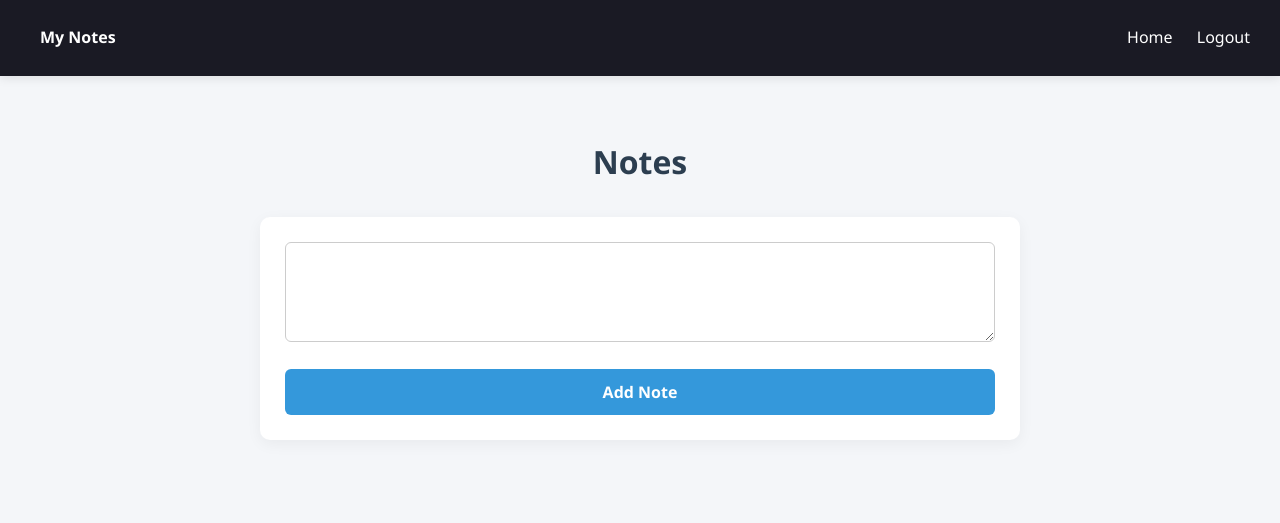
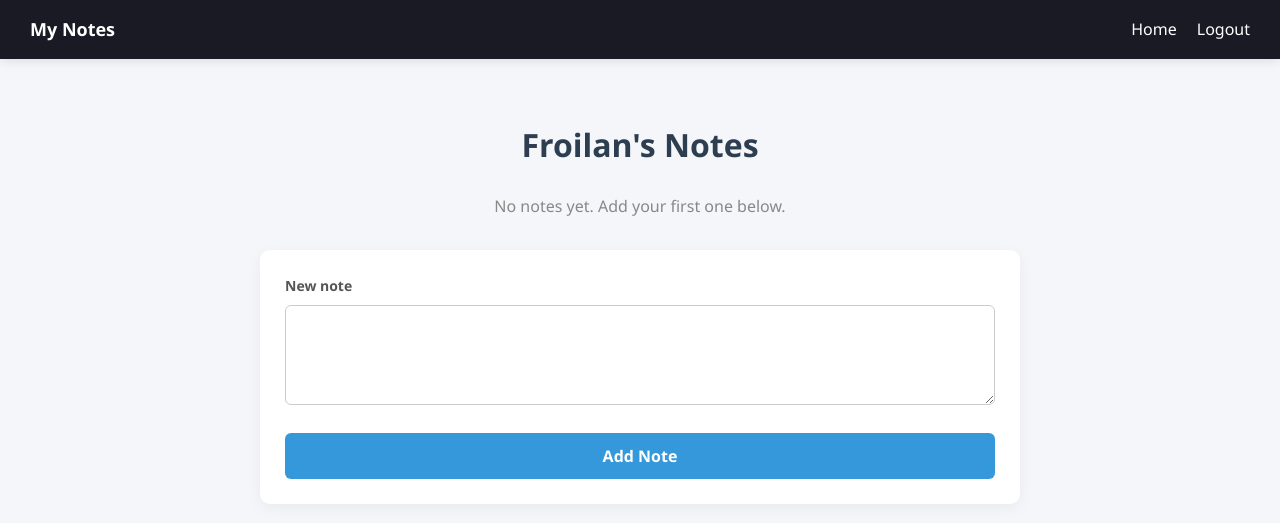
Before and after one commit to ocubillofroilan-dev/my-Authenticated-Notes, a Flask app: page / in a window 1280 px wide. Shown: the top 523 px of the page. Run offline with Flask 3, Linux system fonts and the light colour scheme; a user stored in the database is signed in.

Commit message:
fix: errors before live demo

```diff
--- a/main.py
+++ b/main.py
@@ -1,6 +1,10 @@
+import os
+
 from website import create_app
 
 app = create_app()
 
 if __name__ == '__main__':
-    app.run(debug=True)
+    # Debug mode is handy while developing, but never run it on a public server.
+    # To turn it off:  set FLASK_DEBUG=0  (Windows)  /  export FLASK_DEBUG=0  (Mac/Linux)
+    app.run(debug=os.environ.get('FLASK_DEBUG', '1') == '1')
--- /dev/null
+++ b/requirements.txt
@@ -0,0 +1,4 @@
+Flask>=3.0
+Flask-SQLAlchemy>=3.1
+Flask-Login>=0.6.3
+Flask-WTF>=1.2
--- a/website/static/index.js
+++ b/website/static/index.js
@@ -1,8 +1,51 @@
+// Read the CSRF token that Flask put in the page.
+function getCsrfToken() {
+  const meta = document.querySelector('meta[name="csrf-token"]');
+  return meta ? meta.content : "";
+}
+
 function deleteNote(noteId) {
-    fetch("/delete-note", {
-        method: "POST",
-        body: JSON.stringify({ noteId: Number(noteId) }),
-    }).then((_res) => {
-        window.location.href = "/";
+  if (!confirm("Delete this note?")) return;
+
+  fetch("/delete-note", {
+    method: "POST",
+    headers: {
+      "Content-Type": "application/json",
+      "X-CSRFToken": getCsrfToken(),
+    },
+    body: JSON.stringify({ noteId: Number(noteId) }),
+  })
+    .then((res) => {
+      if (!res.ok) throw new Error("Request failed");
+      window.location.href = "/";
+    })
+    .catch(() => {
+      alert("Could not delete the note. Please refresh the page and try again.");
+    });
+}
+
+document.addEventListener("click", (event) => {
+  // Delete button on a note
+  const deleteButton = event.target.closest("[data-note-id]");
+  if (deleteButton) {
+    deleteNote(deleteButton.dataset.noteId);
+    return;
+  }
+
+  // Close button on a flash message
+  const dismissButton = event.target.closest('[data-dismiss="alert"]');
+  if (dismissButton) {
+    dismissButton.parentElement.remove();
+  }
+});
+
+// Show each note's time in the viewer's own time zone (the server stores UTC).
+document.querySelectorAll("time[data-utc]").forEach((el) => {
+  const date = new Date(el.dataset.utc);
+  if (!isNaN(date)) {
+    el.textContent = date.toLocaleString([], {
+      dateStyle: "medium",
+      timeStyle: "short",
     });
   }
+});
--- a/website/static/main.css
+++ b/website/static/main.css
@@ -11,19 +11,43 @@ body {
     line-height: 1.6;
 }
 
+a {
+    color: #3498db;
+}
+
 .container {
     max-width: 800px;
     margin: 40px auto;
     padding: 20px;
 }
 
+.flash-area {
+    margin-top: 20px;
+    margin-bottom: 0;
+    padding-bottom: 0;
+}
+
+.center {
+    text-align: center;
+}
+
+/* ---------- Navbar ---------- */
 .navbar {
     background-color: #1a1a24;
     padding: 15px 30px;
     display: flex;
     justify-content: space-between;
     align-items: center;
+    flex-wrap: wrap;
+    gap: 8px;
     box-shadow: 0 2px 10px rgba(0, 0, 0, 0.1);
+}
+
+.navbrand {
+    color: #ffffff;
+    text-decoration: none;
+    font-weight: bold;
+    font-size: 18px;
 }
 
 .navdiv {
@@ -43,34 +67,60 @@ body {
     color: #3498db;
 }
 
+/* Logout is a form button (it must be a POST) styled to look like a link */
+.logout-form {
+    background: none;
+    padding: 0;
+    box-shadow: none;
+    border-radius: 0;
+}
+
+.navbutton {
+    background: none;
+    border: none;
+    cursor: pointer;
+    font-size: 16px;
+}
+
+/* ---------- Alerts ---------- */
 .alert {
     border-radius: 6px;
-    margin-bottom: 20px;
+    margin-bottom: 15px;
+    padding: 10px 15px;
     display: flex;
     justify-content: space-between;
     align-items: center;
     font-weight: 500;
-    box-shadow: 0 2px 5px rgba(0,0,0,0.05);
+    box-shadow: 0 2px 5px rgba(0, 0, 0, 0.05);
+}
+
+.alert-error {
+    color: #a12622;
+    background-color: #fde2e1;
+}
+
+.alert-success {
+    color: #1e6b34;
+    background-color: #dff5e5;
 }
 
 .alert .close {
-    background: none;
-    border: none;
+    color: inherit;
     font-size: 20px;
     font-weight: bold;
-    color: inherit;
     opacity: 0.7;
-    transition: opacity 0.2s;
 }
 
 .alert .close:hover {
     opacity: 1;
 }
 
-h1 {
+/* ---------- Headings & notes ---------- */
+h1, .page-title {
     margin-bottom: 24px;
     color: #2c3e50;
     font-weight: 600;
+    text-align: center;
 }
 
 .list-group {
@@ -85,20 +135,46 @@ h1 {
     border-radius: 8px;
     display: flex;
     justify-content: space-between;
-    align-items: center;
-    box-shadow: 0 2px 5px rgba(0,0,0,0.05);
+    align-items: flex-start;
+    gap: 12px;
+    box-shadow: 0 2px 5px rgba(0, 0, 0, 0.05);
     transition: transform 0.2s, box-shadow 0.2s;
 }
 
 .list-group-item:hover {
     transform: translateY(-2px);
-    box-shadow: 0 4px 12px rgba(0,0,0,0.08);
+    box-shadow: 0 4px 12px rgba(0, 0, 0, 0.08);
+}
+
+.note-body {
+    min-width: 0;
+    flex: 1;
+}
+
+.note-text {
+    display: block;
+    white-space: pre-wrap;
+    overflow-wrap: anywhere;
+}
+
+.note-date {
+    display: block;
+    margin-top: 6px;
+    font-size: 12px;
+    color: #888;
+}
+
+.empty-state {
+    text-align: center;
+    color: #888;
+    margin-bottom: 30px;
 }
 
 .close {
     background: none;
     border: none;
     font-size: 22px;
+    line-height: 1;
     color: #e74c3c;
     cursor: pointer;
     opacity: 0.6;
--- a/website/templates/base.html
+++ b/website/templates/base.html
@@ -1,56 +1,46 @@
 <!DOCTYPE html>
-<html>
+<html lang="en">
 <head>
     <meta charset="utf-8" />
     <meta name="viewport" content="width=device-width, initial-scale=1" />
-
-        <title>{% block title %}Home{% endblock %}</title>
-        <link rel="stylesheet" type="text/css" href="{{ url_for('static', filename='main.css') }}" />
+    <meta name="csrf-token" content="{{ csrf_token() }}" />
+    <title>{% block title %}Home{% endblock %} | My Notes</title>
+    <link rel="stylesheet" href="{{ url_for('static', filename='main.css') }}" />
 </head>
 <body>
     <nav class="navbar">
-                <a class="navbrand" href="/" style="color: white; text-decoration: none; font-weight: bold; padding: 10px;">My Notes</a>
+        <a class="navbrand" href="{{ url_for('views.home') }}">My Notes</a>
         <div class="navdiv">
-                    <div class="navtwo">
-                        {% if user.is_authenticated %}
-                        <a class="navitem" id="home" href="/">Home</a>
-                        <a class="navitem" id="logout" href="/logout">Logout</a>
+            {% if current_user.is_authenticated %}
+            <a class="navitem" id="home" href="{{ url_for('views.home') }}">Home</a>
+            <form class="logout-form" method="POST" action="{{ url_for('auth.logout') }}">
+                <input type="hidden" name="csrf_token" value="{{ csrf_token() }}" />
+                <button type="submit" class="navitem navbutton" id="logout">Logout</button>
+            </form>
             {% else %}
-                        <a class="navitem" id="login" href="/login">Login</a>
-                        <a class="navitem" id="signup" href="/signup">Sign Up</a>
+            <a class="navitem" id="login" href="{{ url_for('auth.login') }}">Login</a>
+            <a class="navitem" id="signup" href="{{ url_for('auth.signup') }}">Sign Up</a>
             {% endif %}
-                    </div>
         </div>
     </nav>
 
     {% with messages = get_flashed_messages(with_categories=true) %}
     {% if messages %}
+    <div class="container flash-area">
         {% for category, message in messages %}
-                {% if category == 'error' %}
-                <div class="alert" role="alert" style="color: red; background-color: #ffcccc; padding: 10px; margin-bottom: 15px;">
-                    {{ message }}
-                    <button type="button" class="close" onClick="this.parentElement.style.display='none';" style="cursor: pointer;">
-                        <span aria-hidden="true">&times;</span>
-                    </button>
+        <div class="alert {{ 'alert-error' if category == 'error' else 'alert-success' }}" role="alert">
+            <span>{{ message }}</span>
+            <button type="button" class="close" data-dismiss="alert" aria-label="Dismiss message">&times;</button>
         </div>
-                {% else %}
-                 <div class="alert" role="alert" style="color: green; background-color: #ffcccc; padding: 10px; margin-bottom: 15px;">
-                    {{ message }}
-                    <button type="button" class="close" onClick="this.parentElement.style.display='none';" style="cursor: pointer;">
-                        <span aria-hidden="true">&times;</span>
-                    </button>
+        {% endfor %}
     </div>
-                {% endif %}
-                {% endfor %}
     {% endif %}
     {% endwith %}
 
-            <div class="container">
-            {% block content%}
-            {% endblock %}
-            </div>
-            <script type="text/javascript" src="{{ url_for('static', filename='index.js') }}"></script>
+    <main class="container">
+        {% block content %}{% endblock %}
+    </main>
 
+    <script src="{{ url_for('static', filename='index.js') }}"></script>
 </body>
-
 </html>
--- a/website/templates/home.html
+++ b/website/templates/home.html
@@ -1,20 +1,32 @@
-{% extends "base.html" %} {% block title %}Home{% endblock %} {% block content %}
-<h1 align="center">Notes</h1>
-<ul class="list-group list-group-flush" id="notes">
-  {% for note in user.notes %}
-  <li class="list-group-item">
-    {{ note.data }}
-    <button type="button" class="close" value="{{ note.id }}" onClick="deleteNote(this.value)">
-      <span aria-hidden="true">&times;</span>
-    </button>
-  </li>
-  {% endfor %}
+{% extends "base.html" %}
+{% block title %}Home{% endblock %}
+{% block content %}
+<h1 class="page-title">{{ current_user.fullName }}'s Notes</h1>
+
+{% if current_user.notes %}
+<ul class="list-group" id="notes">
+    {% for note in current_user.notes %}
+    <li class="list-group-item">
+        <div class="note-body">
+            <span class="note-text">{{ note.data }}</span>
+            {% if note.date %}
+            <time class="note-date" data-utc="{{ note.date.strftime('%Y-%m-%dT%H:%M:%S') }}Z">{{ note.date.strftime('%b %d, %Y') }}</time>
+            {% endif %}
+        </div>
+        <button type="button" class="close" data-note-id="{{ note.id }}" aria-label="Delete note">&times;</button>
+    </li>
+    {% endfor %}
 </ul>
+{% else %}
+<p class="empty-state">No notes yet. Add your first one below.</p>
+{% endif %}
+
 <form method="POST">
-  <textarea name="note" id="note" class="form-control"></textarea>
-  <br />
-  <div align="center">
-    <button type="submit" class="btn btn-primary">Add Note</button>
-  </div>
+    <input type="hidden" name="csrf_token" value="{{ csrf_token() }}" />
+    <label for="note">New note</label>
+    <textarea name="note" id="note" class="form-control" maxlength="10000" required></textarea>
+    <div class="center">
+        <button type="submit" class="btn btn-primary">Add Note</button>
+    </div>
 </form>
 {% endblock %}
--- a/website/views.py
+++ b/website/views.py
@@ -1,37 +1,51 @@
-from flask import Blueprint, render_template, request, flash, jsonify
-from flask_login import login_required, current_user
+from flask import Blueprint, flash, jsonify, redirect, render_template, request, url_for
+from flask_login import current_user, login_required
+
+from . import db
 from .models import Note
-from . import db
-import json
 
 views = Blueprint('views', __name__)
+
+MAX_NOTE_LENGTH = 10000
 
 
 @views.route('/', methods=['GET', 'POST'])
 @login_required
 def home():
     if request.method == 'POST':
-        note = request.form.get('note')#Gets the note from the HTML
+        note = (request.form.get('note') or '').strip()
 
-        if len(note) < 1:
+        if not note:
             flash('Note is too short!', category='error')
+        elif len(note) > MAX_NOTE_LENGTH:
+            flash(f'Note is too long (max {MAX_NOTE_LENGTH} characters).', category='error')
         else:
-            new_note = Note(data=note, user_id=current_user.id)  #providing the schema for the note
-            db.session.add(new_note) #adding the note to the database
+            db.session.add(Note(data=note, user_id=current_user.id))
             db.session.commit()
             flash('Note added!', category='success')
 
-    return render_template("home.html", user=current_user)
+        # Redirect so refreshing the page doesn't submit the form again.
+        return redirect(url_for('views.home'))
+
+    return render_template('home.html')
 
 
 @views.route('/delete-note', methods=['POST'])
+@login_required
 def delete_note():
-    note = json.loads(request.data)
-    noteId = note['noteId']
-    note = Note.query.get(noteId)
-    if note:
-        if note.user_id == current_user.id:
-            db.session.delete(note)
-            db.session.commit()
+    data = request.get_json(silent=True) or {}
 
-    return jsonify({})
+    try:
+        note_id = int(data.get('noteId'))
+    except (TypeError, ValueError):
+        return jsonify(error='Invalid note id.'), 400
+
+    note = db.session.get(Note, note_id)
+    if note is None:
+        return jsonify(error='Note not found.'), 404
+    if note.user_id != current_user.id:
+        return jsonify(error='Not allowed.'), 403
+
+    db.session.delete(note)
+    db.session.commit()
+    return jsonify(success=True)
```
Also changed, not shown: other parts of website/static/main.css (+34 -0 lines), website/__init__.py (+60 -20 lines), website/auth.py (+68 -35 lines), website/models.py (+14 -7 lines), website/templates/login.html (+13 -8 lines), website/templates/sign_up.html (+22 -15 lines), README.md, instance/database.db, 1 other file. Lines whose indentation alone changed are shown as unchanged.
